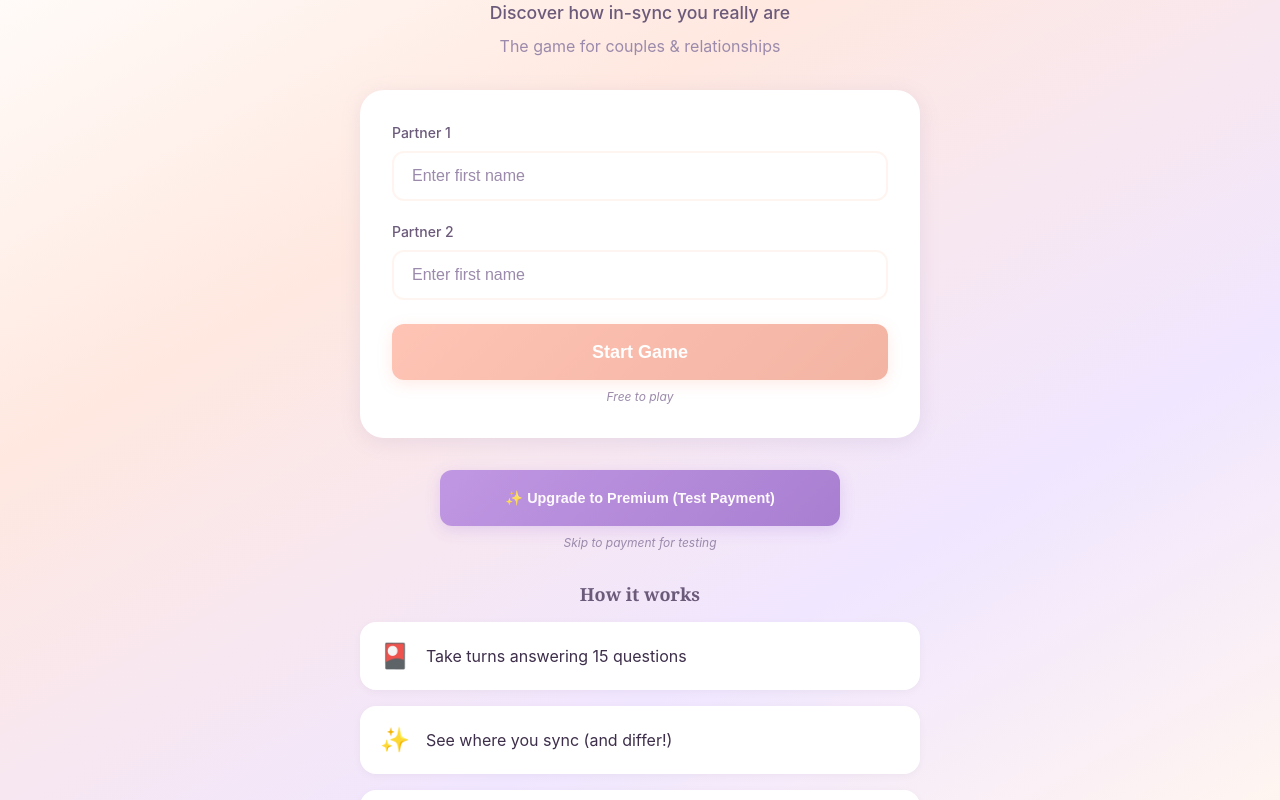
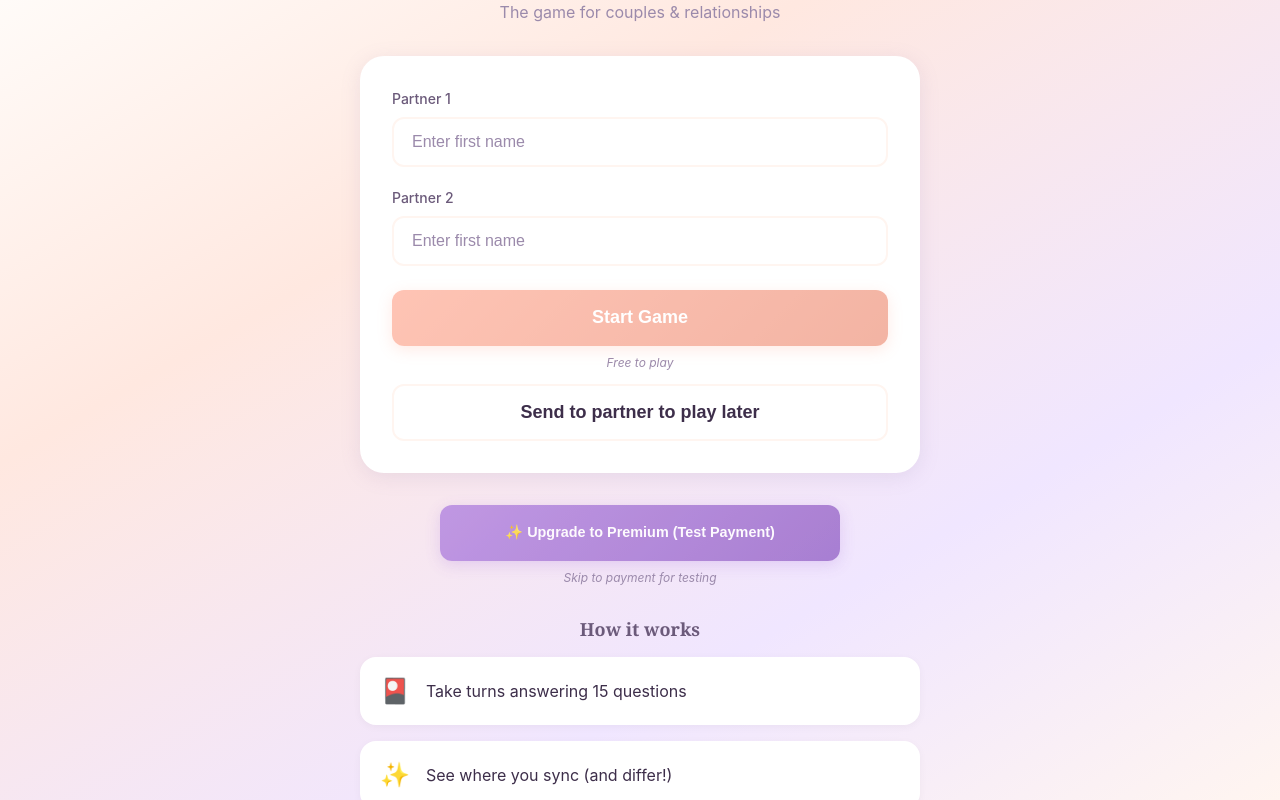
Before and after one commit to stoffis-git/play-reveal, a React (Vite) app: page / in a window 1280 px wide. Built offline with nearby package versions, Linux system fonts and the light colour scheme.

Commit message:
Add 'Send to partner to play later' reminder feature
- Add share button on landing page to send reminder link via WhatsApp/share
- Fix typos in Round1Results (conversation starters text)
- Improve Round 2 feature description text

```diff
--- a/src/components/LandingPage.tsx
+++ b/src/components/LandingPage.tsx
@@ -77,6 +77,33 @@ export function LandingPage() {
       partner1Name: partner1Name.trim(),
       partner2Name: partner2Name.trim()
     });
+  };
+
+  const handleSendReminder = async () => {
+    const url = window.location.origin;
+    const text = `Let\u2019s play this together later: Reveal \u2013 the game for couples.\n\nWhen we\u2019re both free, open this on one phone and we\u2019ll play together:\n${url}`;
+
+    try {
+      if (navigator.share) {
+        await navigator.share({
+          title: 'Reveal \u2013 Game for Couples',
+          text,
+          url
+        });
+        return;
+      }
+    } catch {
+      // Ignore share errors and fall through to clipboard/WhatsApp fallback
+    }
+
+    try {
+      await navigator.clipboard.writeText(text);
+      alert('Reminder text copied. Paste it into WhatsApp or your favorite chat.');
+      return;
+    } catch {
+      const encoded = encodeURIComponent(text);
+      window.location.href = `https://wa.me/?text=${encoded}`;
+    }
   };
 
   return (
@@ -176,6 +203,13 @@ export function LandingPage() {
               Free to play
             </p>
           )}
+          <button
+            className="btn btn--secondary btn--full"
+            onClick={handleSendReminder}
+            style={{ marginTop: '12px' }}
+          >
+            Send to partner to play later
+          </button>
         </div>
 
         {/* Test Payment Button */}
--- a/src/components/Round1Results.tsx
+++ b/src/components/Round1Results.tsx
@@ -283,7 +283,7 @@ export function Round1Results() {
             marginBottom: '8px',
             textAlign: 'center'
           }}>
-            ROUND 2: DEEP DIVE
+            ROUND 2: DEEP DIVE & ANALYSIS
           </div>
           <div style={{
             fontSize: '2rem',
@@ -312,9 +312,9 @@ export function Round1Results() {
         }}>
           <div style={{ display: 'flex', flexDirection: 'column', gap: '8px', fontSize: '0.85rem' }}>
             {[
-              { icon: '🎴', text: '15 more questions. Based on your previous matches!' },
+              { icon: '🎴', text: '+ 15 questions based on your round 1.' },
               { icon: '📊', text: 'Complete relationship insights.' },
-              { icon: '💬', text: 'Full onversation starters with deep dives.' },
+              { icon: '💬', text: 'Full conversation starters with deep dives.' },
             ].map((item, i) => (
               <div key={i} style={{ display: 'flex', alignItems: 'center', gap: '10px' }}>
                 <span>{item.icon}</span>
```
